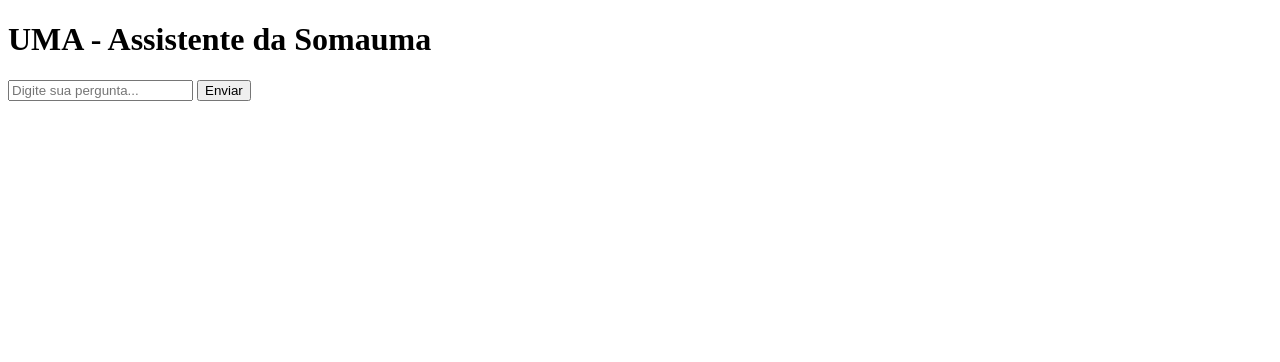
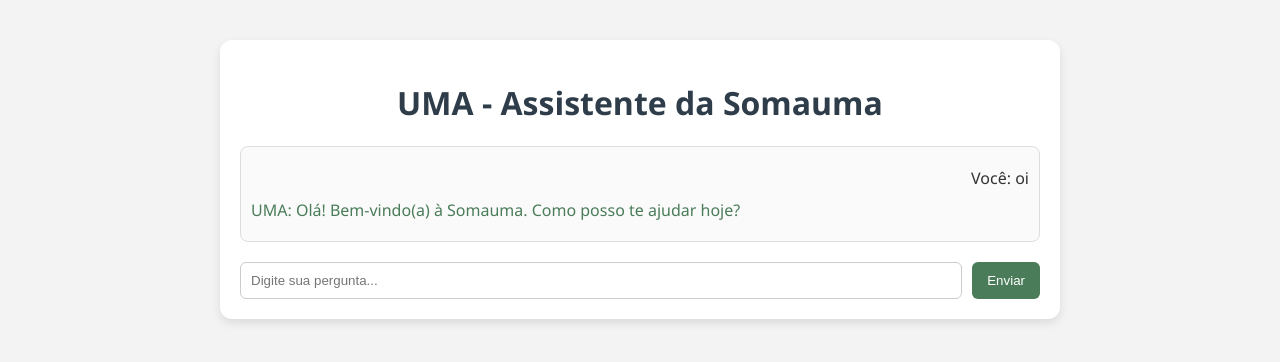
Before and after one commit to paulo060507/uma-somauma, a website: page frontend/index.html in a window 1280 px wide. Drawn offline with Linux system fonts and the light colour scheme.

Commit message:
Add files via upload

```diff
--- a/frontend/index.html
+++ b/frontend/index.html
@@ -1,29 +1,23 @@
 <!DOCTYPE html>
 <html lang="pt-BR">
 <head>
-  <meta charset="UTF-8" />
-  <meta name="viewport" content="width=device-width, initial-scale=1.0" />
-  <title>UMA - Assistente da Somauma</title>
+    <meta charset="UTF-8" />
+    <meta name="viewport" content="width=device-width, initial-scale=1.0" />
+    <title>UMA - Assistente da Somauma</title>
+    <link rel="stylesheet" href="style.css" />
 </head>
 <body>
-  <h1>UMA - Assistente da Somauma</h1>
-  <div id="chat"></div>
-  <input type="text" id="pergunta" placeholder="Digite sua pergunta..." />
-  <button onclick="enviar()">Enviar</button>
-  <script>
-    async function enviar() {
-      const pergunta = document.getElementById('pergunta').value;
-      const res = await fetch('/api/chat', {
-        method: 'POST',
-        headers: { 'Content-Type': 'application/json' },
-        body: JSON.stringify({ message: pergunta })
-      });
-      const data = await res.json();
-      const chat = document.getElementById('chat');
-      chat.innerHTML += `<p><strong>Você:</strong> ${pergunta}</p>`;
-      chat.innerHTML += `<p><strong>UMA:</strong> ${data.resposta}</p>`;
-      document.getElementById('pergunta').value = '';
-    }
-  </script>
+    <div class="container">
+        <h1>UMA - Assistente da Somauma</h1>
+        <div id="chat-box">
+            <div class="message user">Você: oi</div>
+            <div class="message uma">UMA: Olá! Bem-vindo(a) à Somauma. Como posso te ajudar hoje?</div>
+        </div>
+        <form id="chat-form">
+            <input type="text" id="user-input" placeholder="Digite sua pergunta..." autocomplete="off" />
+            <button type="submit">Enviar</button>
+        </form>
+    </div>
+    <script src="script.js"></script>
 </body>
 </html>
--- /dev/null
+++ b/frontend/script.js
@@ -0,0 +1,32 @@
+const chatForm = document.getElementById("chat-form");
+const chatBox = document.getElementById("chat-box");
+const userInput = document.getElementById("user-input");
+
+async function getResponse(question) {
+    const res = await fetch("dados.json");
+    const data = await res.json();
+
+    const lowerQ = question.toLowerCase();
+    if (lowerQ.includes("quem criou") || lowerQ.includes("fundador"))
+        return data.criador;
+    if (lowerQ.includes("equipe"))
+        return data.equipe;
+    if (lowerQ.includes("empreendimento"))
+        return data.empreendimentos;
+    if (lowerQ.includes("como chegar") || lowerQ.includes("localização"))
+        return data.localizacao;
+    if (lowerQ.includes("valores"))
+        return data.valores;
+    return data.default;
+}
+
+chatForm.addEventListener("submit", async (e) => {
+    e.preventDefault();
+    const question = userInput.value.trim();
+    if (!question) return;
+    chatBox.innerHTML += `<div class="message user">Você: ${question}</div>`;
+    userInput.value = "";
+    const resposta = await getResponse(question);
+    chatBox.innerHTML += `<div class="message uma">UMA: ${resposta}</div>`;
+    chatBox.scrollTop = chatBox.scrollHeight;
+});
--- /dev/null
+++ b/frontend/style.css
@@ -0,0 +1,56 @@
+body {
+    font-family: 'Segoe UI', sans-serif;
+    background-color: #f3f3f3;
+    margin: 0;
+    padding: 0;
+}
+.container {
+    max-width: 800px;
+    margin: 40px auto;
+    background: white;
+    padding: 20px;
+    border-radius: 12px;
+    box-shadow: 0 4px 10px rgba(0,0,0,0.1);
+}
+h1 {
+    color: #2e3d49;
+    text-align: center;
+}
+#chat-box {
+    max-height: 400px;
+    overflow-y: auto;
+    margin-bottom: 20px;
+    padding: 10px;
+    border: 1px solid #ddd;
+    border-radius: 8px;
+    background-color: #fafafa;
+}
+.message {
+    margin: 10px 0;
+}
+.user {
+    text-align: right;
+    color: #333;
+}
+.uma {
+    text-align: left;
+    color: #4a7c59;
+}
+#chat-form {
+    display: flex;
+}
+#user-input {
+    flex: 1;
+    padding: 10px;
+    border: 1px solid #ccc;
+    border-radius: 6px;
+}
+button {
+    padding: 10px 15px;
+    border: none;
+    background-color: #4a7c59;
+    color: white;
+    border-radius: 6px;
+    margin-left: 10px;
+    cursor: pointer;
+}
```
Also changed, not shown: frontend/dados.json (added, +8 -0 lines).
